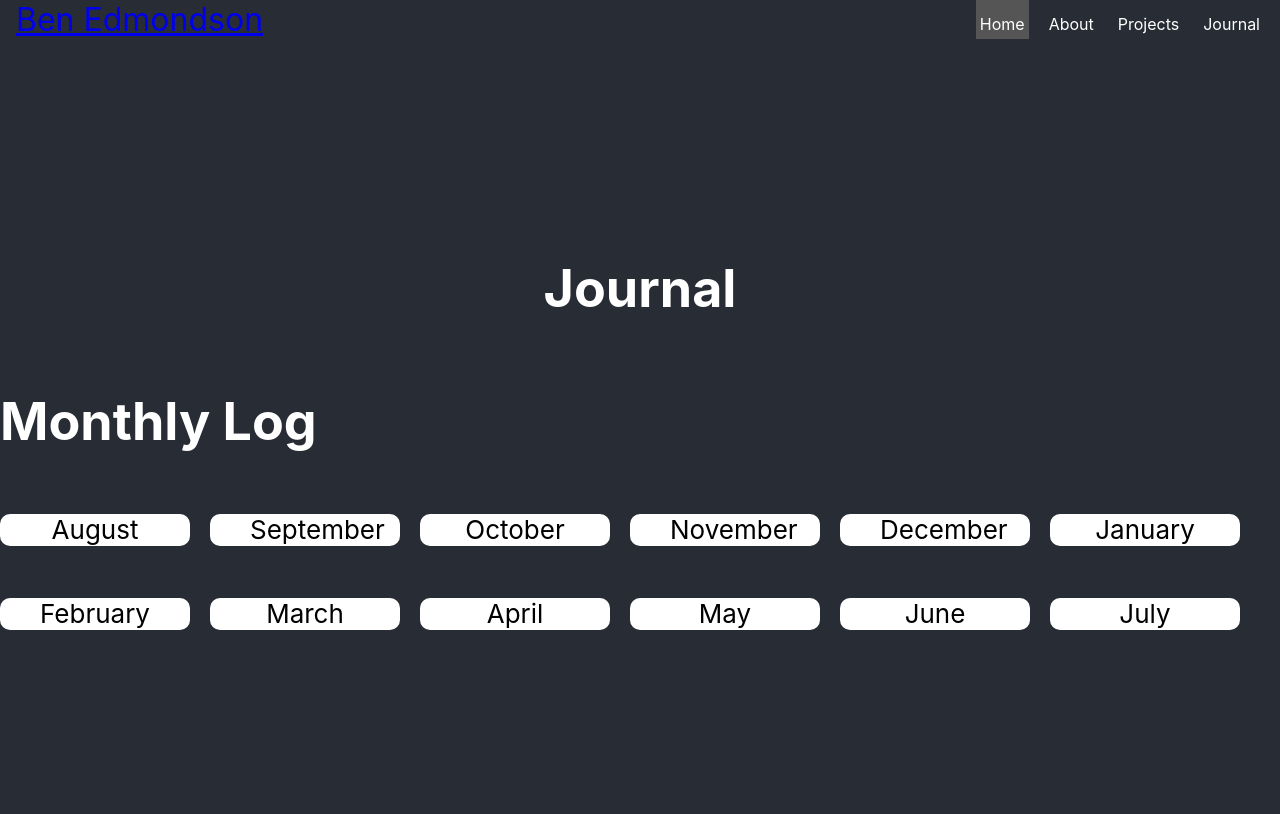
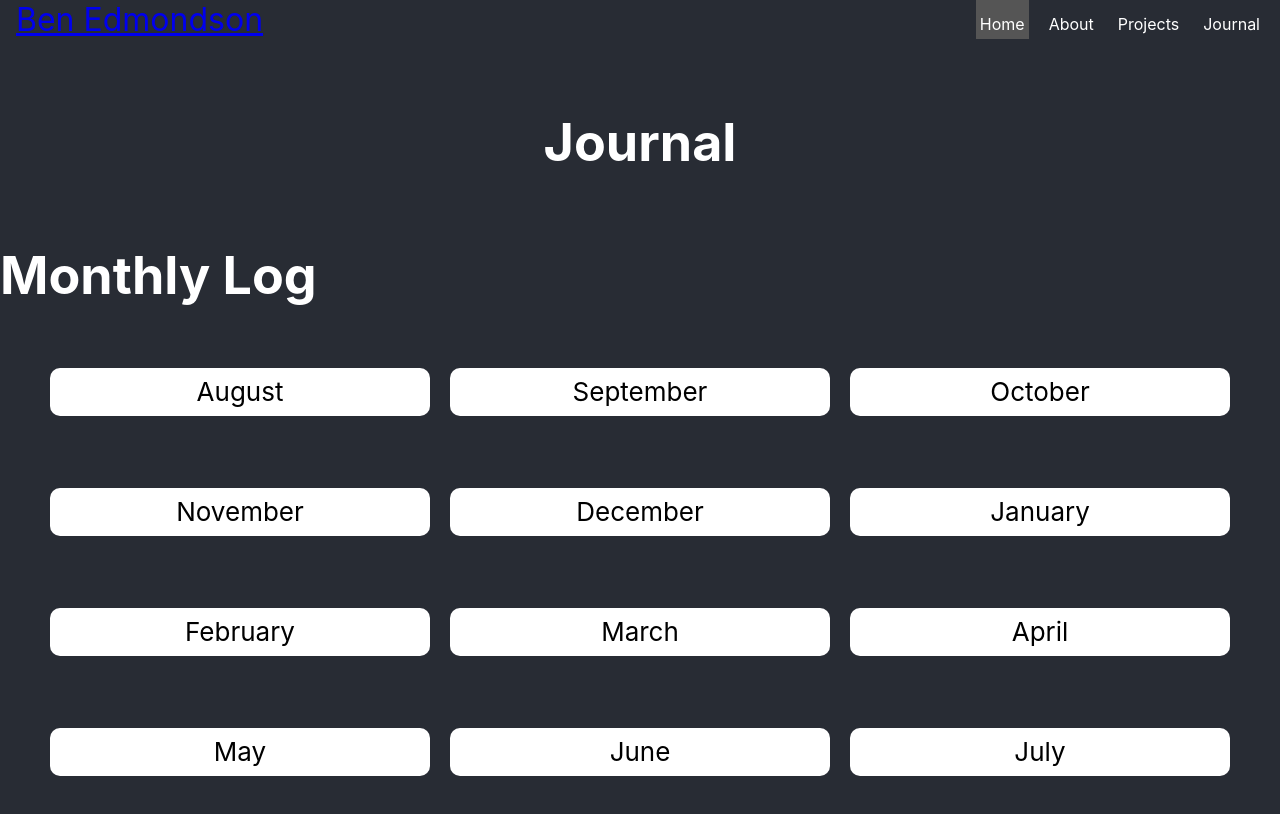
Before and after one commit to Ben-Edmondson/React-Portfolio-Site, a React (Create React App) app: page /journal in a window 1280 px wide. Shown: the top 814 px of the page. Built offline with nearby package versions, Linux system fonts and the light colour scheme.

Commit message:
Updated the page to use blocked listing to look more natural

```diff
--- a/src/App.css
+++ b/src/App.css
@@ -73,25 +73,26 @@
   font-size: 2rem;
 }
 
+.button-container {
+  display: flex;
+  flex-wrap: wrap;
+  gap: 20px;
+  justify-content: center;
+}
+
 .button {
-  width: 110px;
+  width: calc(25% - 20px);
   background: white;
   text-align: center;
-  float: left;
   color: #000;
   line-height: 32px;
   text-decoration: none;
-  padding:0 40px;
-  border-radius:10px;
-  margin-right: 20px;
-  display: inline-block;
+  padding: 8px 40px;
+  border-radius: 10px;
+  transition: background 0.3s, color 0.3s;
+
 }
-.button:hover{
-  width: 110px;
+.button:hover {
   background: #0e567f;
-  color: #fff ;
-  text-align: center;
-  float: left;
-  line-height: 32px;
-  text-decoration: none;
+  color: #fff;
 }
--- a/src/Calendar.js
+++ b/src/Calendar.js
@@ -4,6 +4,7 @@ function Calendar() {
   return (
     <div>
         <h1>Monthly Log</h1>
+        <div className='button-container'>
         <p className='button'>August</p>
         <p className='button'>September</p>
         <p className='button'>October</p>
@@ -16,6 +17,7 @@ function Calendar() {
         <p className='button'>May</p>
         <p className='button'>June</p>
         <p className='button'>July</p>
+        </div>
     </div>
   );
 }
```
